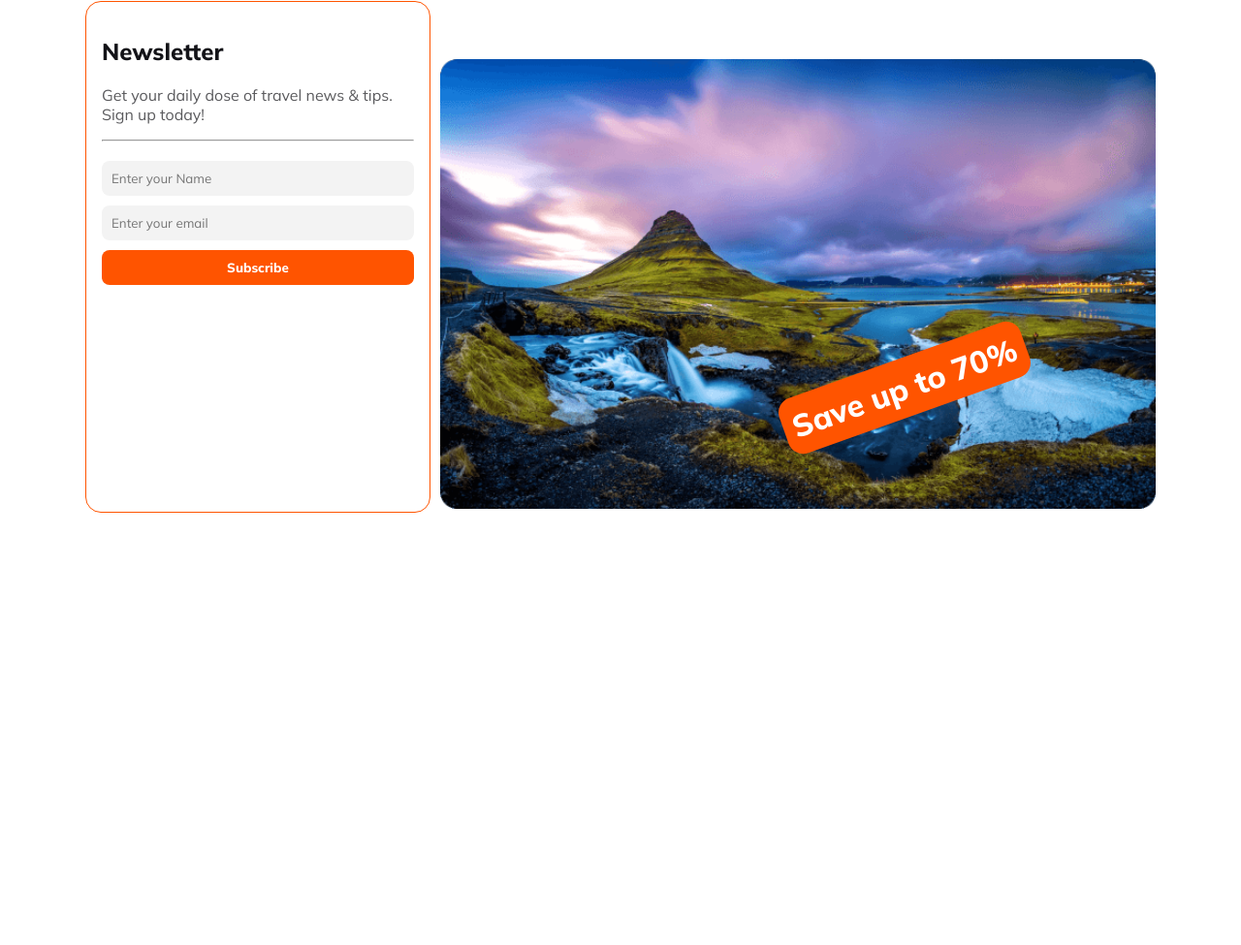
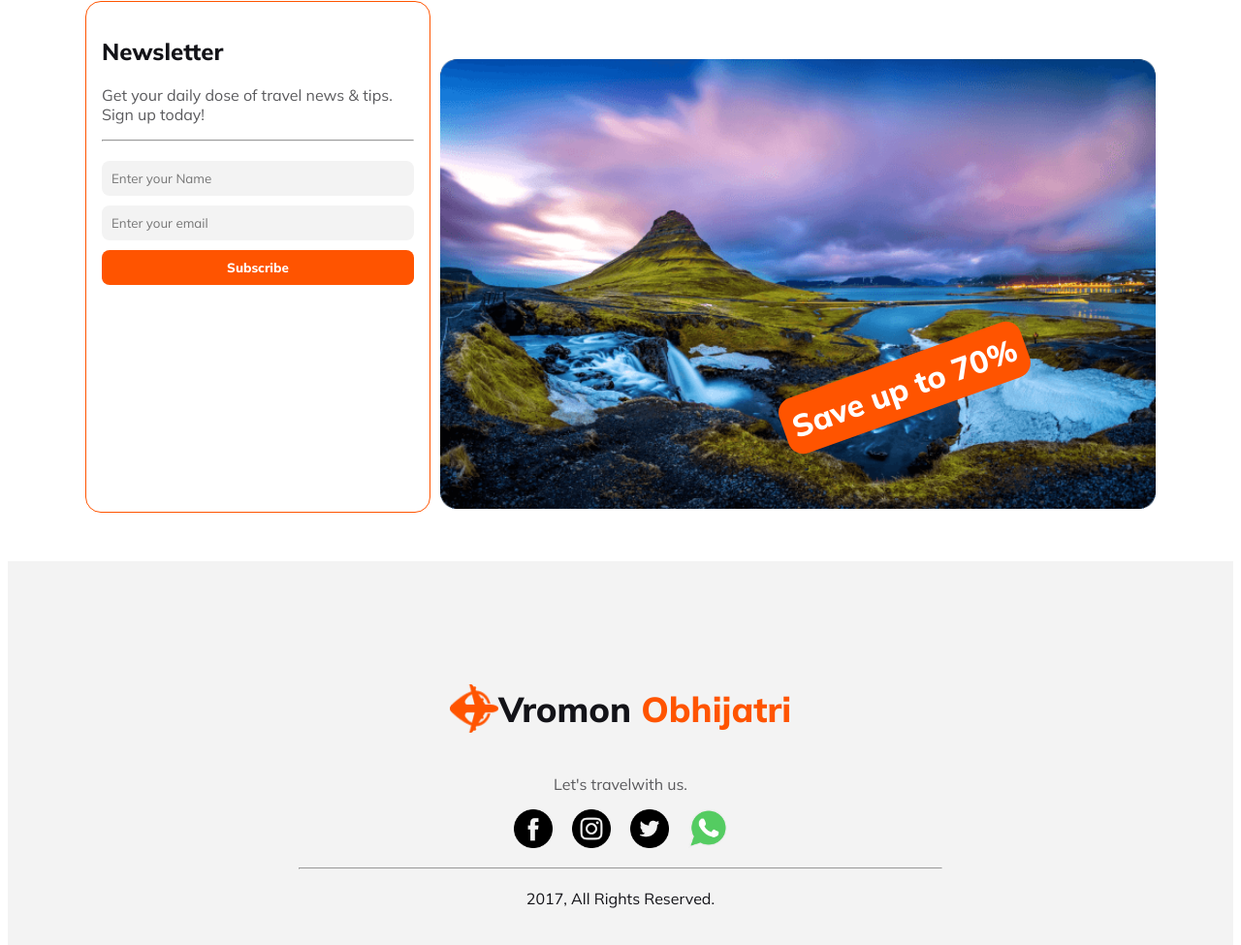
Before and after one commit to nurmohammadrahul/assignment2, a plain HTML site: page index.html in a window 1280 px wide. Shown: the part 1999-2974 px from the top of the page at 97% size. Before the commit the page ends 2578 px from the top, so only its background shows below. Drawn offline with Linux system fonts and the light colour scheme.

Commit message:
footer added

```diff
--- a/index.html
+++ b/index.html
@@ -128,6 +128,10 @@
                 </div>
             </div>
         </section>
+        <section class="new">
+
+
+        </section>
         <section class="news">
             <div class="email">
                 <h2 class="newstitle">Newsletter</h2>
@@ -147,6 +151,22 @@
         </section>
     </main>
     <footer>
+        <div class="nav1 fo">
+            <img src="Images/Group 40071 (2).png" alt="">
+            <h2>Vromon <span class="navspan">Obhijatri</span></h2>
+        </div>
+        <p class="footdes">
+            Let's travelwith us.
+        </p>
+        <div class="social">
+            <img src="Images/facebook.png" alt="">
+            <img src="Images/instagram.png" alt="">
+            <img src="Images/twitter.png" alt="">
+            <img src="Images/social.png" alt="">
+
+        </div>
+        <hr>
+        <p class="copyright">2017, All Rights Reserved.</p>
 
     </footer>
 </body>
--- a/styles/travel.css
+++ b/styles/travel.css
@@ -273,6 +273,39 @@ main {
     left: 47%;
 }
 
+/* footer */
+footer {
+    padding: 100px 300px;
+    text-align: center;
+    background: rgba(19, 19, 24, 0.05);
+}
+
+.fo {
+    justify-content: center;
+}
+
+.social img {
+    width: 40px;
+    height: 40px;
+}
+
+.footdes {
+    color: #5A5A5D;
+    text-align: center;
+    font-weight: 400;
+}
+
+.social {
+    display: flex;
+    justify-content: center;
+    gap: 20px;
+    margin-bottom: 20px;
+}
+.copyright{
+    margin-top: 20px;
+    color: #131318;
+    font-weight: 400;
+}
 @media screen and (max-width: 600px) {
 
     header,
@@ -282,19 +315,21 @@ main {
 
     .header-input,
     .popular,
-    .card-container ,
-    .news{
+    .card-container,
+    .news {
         flex-direction: column;
     }
 
     .card {
         width: 85%;
     }
-    .save{
+
+    .save {
         font-size: 1rem;
-         top: 11rem;
-         left: 60%;
+        top: 11rem;
+        left: 60%;
     }
+
     .popular-pic img {
         width: 100%;
     }
@@ -313,8 +348,12 @@ main {
         height: 50px;
 
     }
+
     nav {
         gap: 30px;
+    }
+    footer{
+        padding: 10px 20px;
     }
 
 
```
Also changed, not shown: Images/facebook.png (added), Images/instagram.png (added), Images/social.png (added), Images/twitter.png (added).
